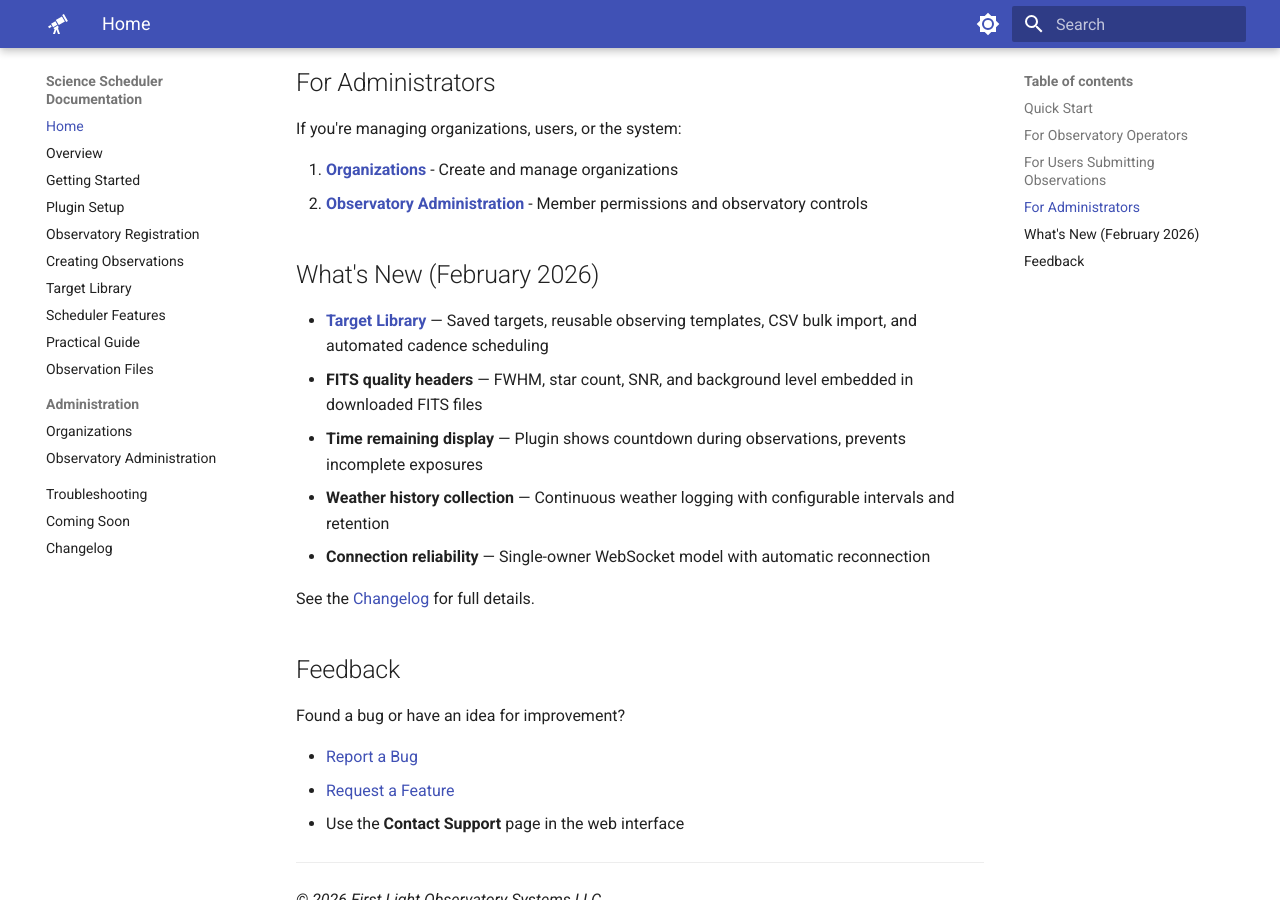
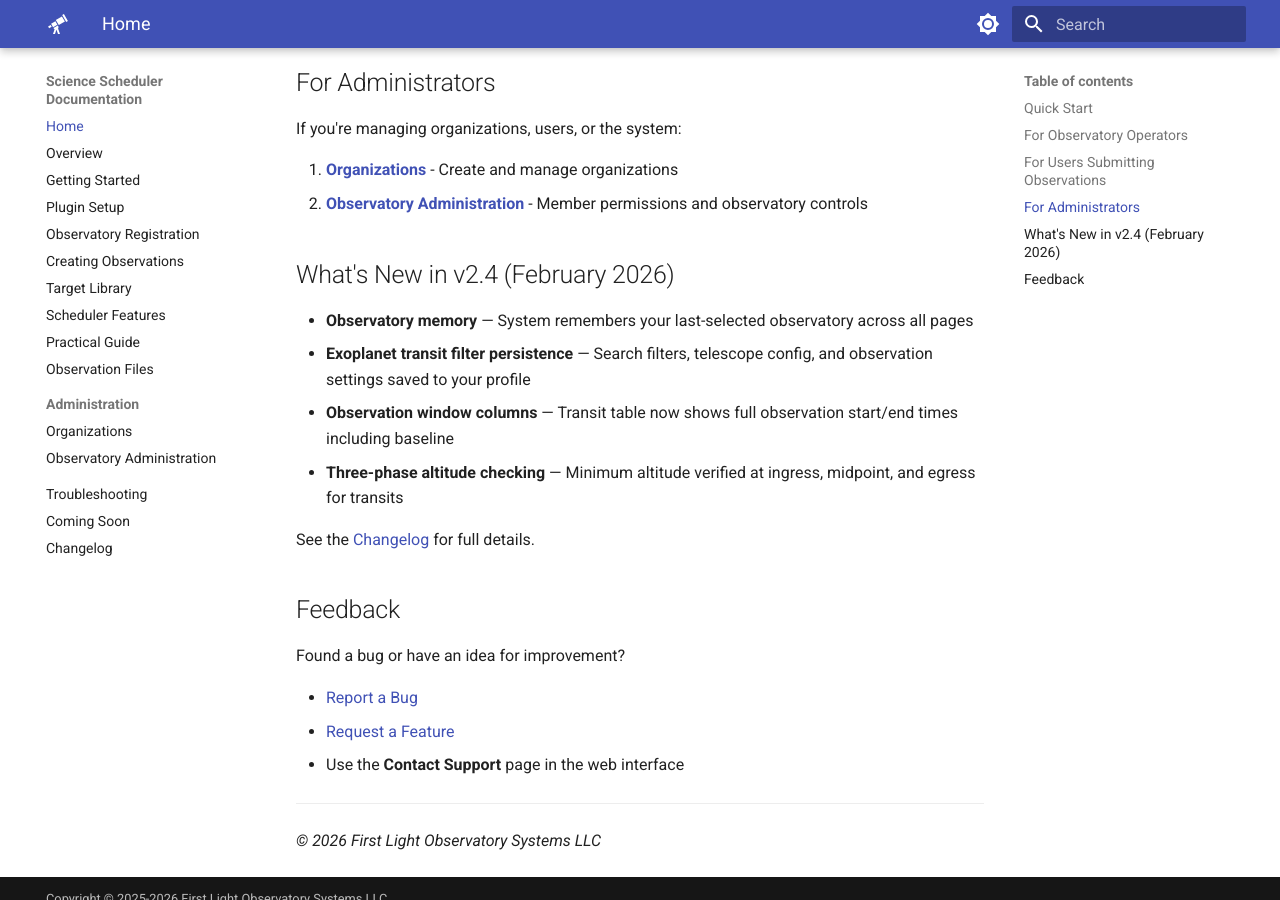
Before and after one commit to First-Light-Systems/nina-scheduler-docs, an MkDocs documentation site: the page built from docs/index.md, in a window 1280 px wide and 900 px high, scrolled down 1233 px. Built offline with MkDocs 1.6.1 and Material for MkDocs 9.7.7, drawn with Linux system fonts in a browser that asks for light colours; some of the changed text lies outside the part shown.

Commit message:
Update index page to v2.4 for server v3.4.1 release
Co-Authored-By: Claude Opus 4.6 <noreply@anthropic.com>

```diff
--- a/docs/index.md
+++ b/docs/index.md
@@ -1,7 +1,7 @@
 # Science Scheduler Documentation
 
-**Documentation Version**: 2.3 | **Last Updated**: February 2026
-**Server v3.4.0 | Plugin v3.2.19.0**
+**Documentation Version**: 2.4 | **Last Updated**: February 2026
+**Server v3.4.1 | Plugin v3.2.19.0**
 
 Welcome to the Science Scheduler documentation. This system provides automated observation scheduling for educational observatories using NINA.
 
@@ -43,13 +43,12 @@ If you're managing organizations, users, or the system:
 1. **[Organizations](ORGANIZATIONS.md)** - Create and manage organizations
 2. **[Observatory Administration](OBSERVATORY_ADMINISTRATION.md)** - Member permissions and observatory controls
 
-## What's New (February 2026)
+## What's New in v2.4 (February 2026)
 
-- **[Target Library](TARGET_LIBRARY.md)** — Saved targets, reusable observing templates, CSV bulk import, and automated cadence scheduling
-- **FITS quality headers** — FWHM, star count, SNR, and background level embedded in downloaded FITS files
-- **Time remaining display** — Plugin shows countdown during observations, prevents incomplete exposures
-- **Weather history collection** — Continuous weather logging with configurable intervals and retention
-- **Connection reliability** — Single-owner WebSocket model with automatic reconnection
+- **Observatory memory** — System remembers your last-selected observatory across all pages
+- **Exoplanet transit filter persistence** — Search filters, telescope config, and observation settings saved to your profile
+- **Observation window columns** — Transit table now shows full observation start/end times including baseline
+- **Three-phase altitude checking** — Minimum altitude verified at ingress, midpoint, and egress for transits
 
 See the [Changelog](CHANGELOG.md) for full details.
 
```
